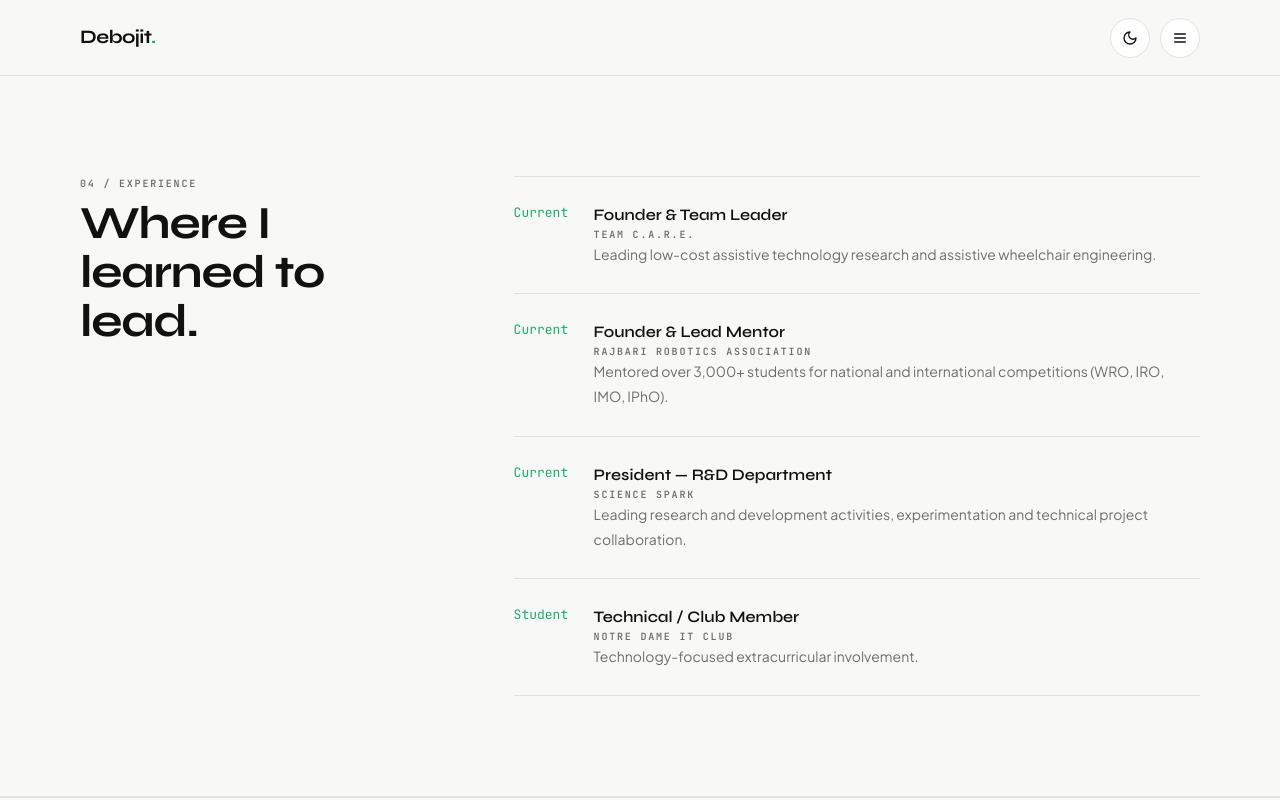
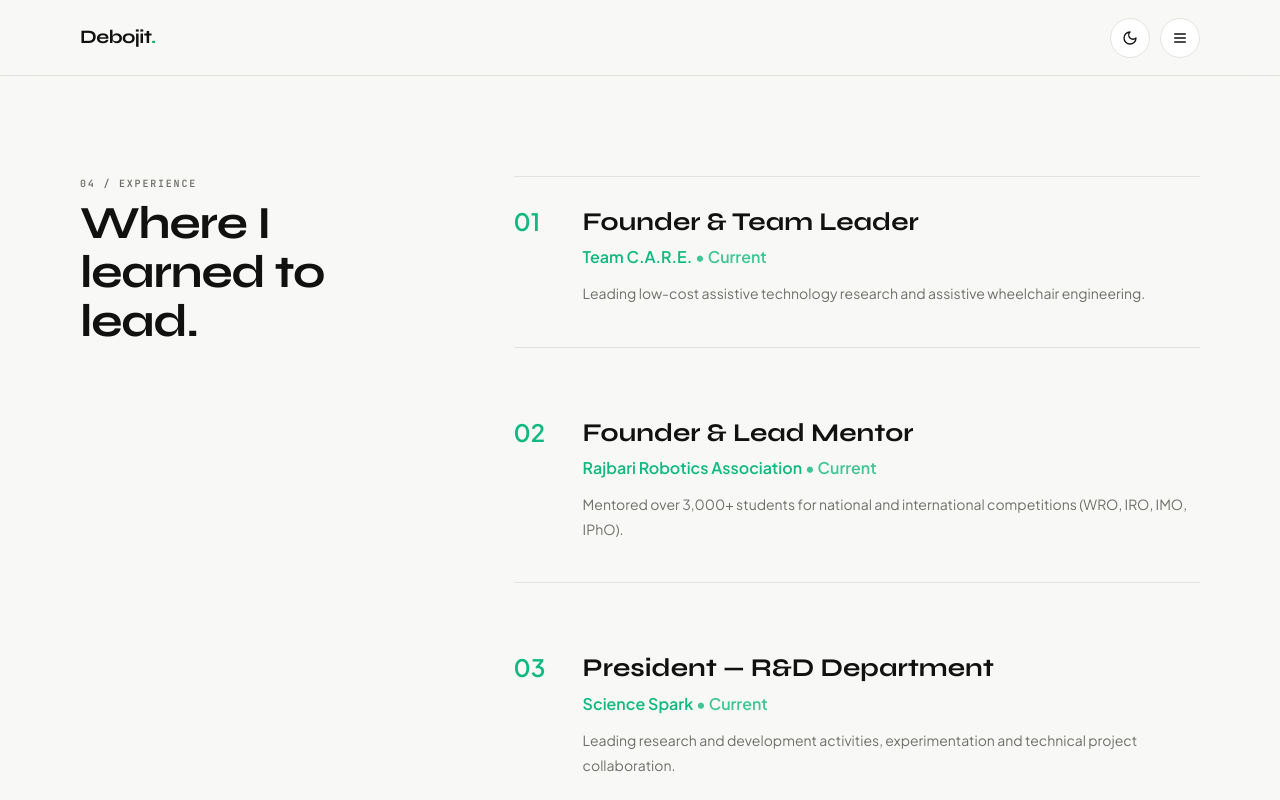
Before and after one commit to debojitsahajit09/my-portfolio, a Next.js app in the folder extracted/: page /experience in a window 1280 px wide. Shown: the top 800 px of the page. Built offline with nearby package versions, Linux system fonts and the light colour scheme.

Commit message:
Update page.tsx

```diff
--- a/extracted/app/experience/page.tsx
+++ b/extracted/app/experience/page.tsx
@@ -1 +1,212 @@
-import {site} from "@/data/site"; export default function Experience(){return <main className="section"><div className="wrap two"><div><div className="eyebrow">04 / Experience</div><h1 className="title">Where I learned to lead.</h1></div><div className="rows">{site.experience.map((e,i)=><article className="row" key={i}><div className="num">{e.period}</div><div><h2 style={{margin:0}}>{e.role}</h2><div className="eyebrow">{e.org}</div><p className="text">{e.text}</p></div></article>)}</div></div></main>}
+"use client";
+import { site } from "@/data/site";
+import { useState } from "react";
+import { ChevronLeft, ChevronRight, ChevronDown, ChevronUp } from "lucide-react";
+
+export default function Experience() {
+  const [expanded, setExpanded] = useState<{ [key: number]: boolean }>({});
+  const [imageIndices, setImageIndices] = useState<{ [key: number]: number }>({});
+
+  const toggleDetails = (index: number) => {
+    setExpanded((prev) => ({ ...prev, [index]: !prev[index] }));
+  };
+
+  const nextImage = (expIndex: number, maxImages: number) => {
+    setImageIndices((prev) => ({
+      ...prev,
+      [expIndex]: ((prev[expIndex] || 0) + 1) % maxImages,
+    }));
+  };
+
+  const prevImage = (expIndex: number, maxImages: number) => {
+    setImageIndices((prev) => ({
+      ...prev,
+      [expIndex]: ((prev[expIndex] || 0) - 1 + maxImages) % maxImages,
+    }));
+  };
+
+  return (
+    <main className="section">
+      <div className="wrap two">
+        <div>
+          <div className="eyebrow">04 / Experience</div>
+          <h1 className="title">Where I learned to lead.</h1>
+        </div>
+
+        <div className="rows" style={{ display: "flex", flexDirection: "column", gap: "2.5rem" }}>
+          {site.experience.map((e, i) => {
+            const currentImgIndex = imageIndices[i] || 0;
+            const hasImages = e.images && e.images.length > 0;
+
+            return (
+              <article
+                className="row"
+                key={i}
+                style={{
+                  borderBottom: "1px solid var(--line, #333)",
+                  paddingBottom: "2rem",
+                  display: "flex",
+                  gap: "1.5rem",
+                }}
+              >
+                {/* সবুজ সিরিয়াল নাম্বার */}
+                <div
+                  style={{
+                    fontSize: "1.5rem",
+                    fontWeight: "bold",
+                    color: "#10b981", // সবুজ কালার
+                    minWidth: "45px",
+                  }}
+                >
+                  {String(i + 1).padStart(2, "0")}
+                </div>
+
+                <div style={{ flex: 1 }}>
+                  {/* বড় রোল বা পজিশন */}
+                  <h2 style={{ margin: 0, fontSize: "1.6rem", fontWeight: "700" }}>{e.role}</h2>
+
+                  {/* সবুজ অর্গানাইজেশন ও পিরিয়ড */}
+                  <div
+                    style={{
+                      color: "#10b981",
+                      fontWeight: "600",
+                      marginTop: "4px",
+                      marginBottom: "12px",
+                      fontSize: "1rem",
+                    }}
+                  >
+                    {e.org} {e.period && <span style={{ opacity: 0.8, color: "inherit" }}>• {e.period}</span>}
+                  </div>
+
+                  {/* ইমেজ সোয়াইপার / ক্যারোসেল */}
+                  {hasImages && (
+                    <div
+                      style={{
+                        position: "relative",
+                        width: "100%",
+                        maxHeight: "350px",
+                        overflow: "hidden",
+                        borderRadius: "8px",
+                        marginBottom: "1rem",
+                        background: "#111",
+                      }}
+                    >
+                      <img
+                        src={e.images[currentImgIndex]}
+                        alt={`${e.role} preview`}
+                        style={{
+                          width: "100%",
+                          height: "350px",
+                          objectFit: "cover",
+                          display: "block",
+                        }}
+                      />
+
+                      {/* একাধিক ছবি থাকলে নেভিগেশন বাটনে সোয়াইপ করার সুবিধা */}
+                      {e.images.length > 1 && (
+                        <>
+                          <button
+                            onClick={() => prevImage(i, e.images.length)}
+                            style={{
+                              position: "absolute",
+                              left: "10px",
+                              top: "50%",
+                              transform: "translateY(-50%)",
+                              background: "rgba(0,0,0,0.6)",
+                              color: "#fff",
+                              border: "none",
+                              borderRadius: "50%",
+                              padding: "6px",
+                              cursor: "pointer",
+                            }}
+                          >
+                            <ChevronLeft size={20} />
+                          </button>
+                          <button
+                            onClick={() => nextImage(i, e.images.length)}
+                            style={{
+                              position: "absolute",
+                              right: "10px",
+                              top: "50%",
+                              transform: "translateY(-50%)",
+                              background: "rgba(0,0,0,0.6)",
+                              color: "#fff",
+                              border: "none",
+                              borderRadius: "50%",
+                              padding: "6px",
+                              cursor: "pointer",
+                            }}
+                          >
+                            <ChevronRight size={20} />
+                          </button>
+                          <div
+                            style={{
+                              position: "absolute",
+                              bottom: "8px",
+                              right: "12px",
+                              background: "rgba(0,0,0,0.7)",
+                              color: "#fff",
+                              fontSize: "0.75rem",
+                              padding: "2px 8px",
+                              borderRadius: "12px",
+                            }}
+                          >
+                            {currentImgIndex + 1} / {e.images.length}
+                          </div>
+                        </>
+                      )}
+                    </div>
+                  )}
+
+                  {/* এক লাইনের শট ডেসক্রিপশন */}
+                  <p className="text" style={{ margin: "0 0 8px 0" }}>
+                    {e.summary || e.text}
+                  </p>
+
+                  {/* See details টগল বাটন */}
+                  {e.details && (
+                    <div>
+                      <button
+                        onClick={() => toggleDetails(i)}
+                        style={{
+                          background: "none",
+                          border: "none",
+                          color: "#10b981",
+                          cursor: "pointer",
+                          fontWeight: "600",
+                          display: "inline-flex",
+                          alignItems: "center",
+                          gap: "4px",
+                          padding: 0,
+                          marginTop: "4px",
+                        }}
+                      >
+                        {expanded[i] ? "Hide details" : "See details"}
+                        {expanded[i] ? <ChevronUp size={16} /> : <ChevronDown size={16} />}
+                      </button>
+
+                      {expanded[i] && (
+                        <div
+                          style={{
+                            marginTop: "10px",
+                            padding: "12px",
+                            background: "rgba(255,255,255,0.03)",
+                            borderRadius: "6px",
+                            fontSize: "0.95rem",
+                            lineHeight: "1.5",
+                          }}
+                        >
+                          {e.details}
+                        </div>
+                      )}
+                    </div>
+                  )}
+                </div>
+              </article>
+            );
+          })}
+        </div>
+      </div>
+    </main>
+  );
+}
```
